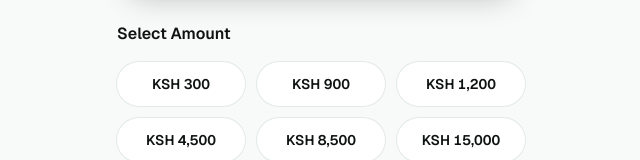
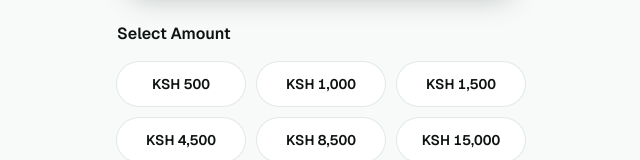
Before and after one commit to BazarinTech/anduril-market, a Next.js app: page /recharge in a window 1280 px wide. Shown: the part 194-354 px from the top of the page, without its empty margins (319-959 px from the left). Built offline with nearby package versions, Linux system fonts and the light colour scheme; no server answers.

Commit message:
Feat: adjustuded some features

```diff
--- a/app/(app)/cashout/page.tsx
+++ b/app/(app)/cashout/page.tsx
@@ -31,7 +31,7 @@ import { initiateWithdrawal } from "@/lib/backend/actions"
 import { toast } from "sonner"
 import { useCurrency } from "@/lib/hooks/use-currency"
 
-const PRESET_AMOUNTS = [150, 240, 360, 1350, 2550, 4500]
+const PRESET_AMOUNTS = [250, 500, 700, 1350, 2550, 4500]
 
 export default function CashoutPage() {
   const router = useRouter()
--- a/app/(app)/recharge/page.tsx
+++ b/app/(app)/recharge/page.tsx
@@ -17,7 +17,7 @@ import { parseLimit } from "@/lib/limits/amount"
 import { toast } from "sonner"
 import { initiateDeposit } from "@/lib/backend/actions"
 
-const PRESET_AMOUNTS = [300, 900, 1200, 4500, 8500, 15000, 24000, 40000]
+const PRESET_AMOUNTS = [500, 1000, 1500, 4500, 8500, 15000, 24000, 40000]
 
 export default function RechargePage() {
   const [amount, setAmount] = useState("")
```
